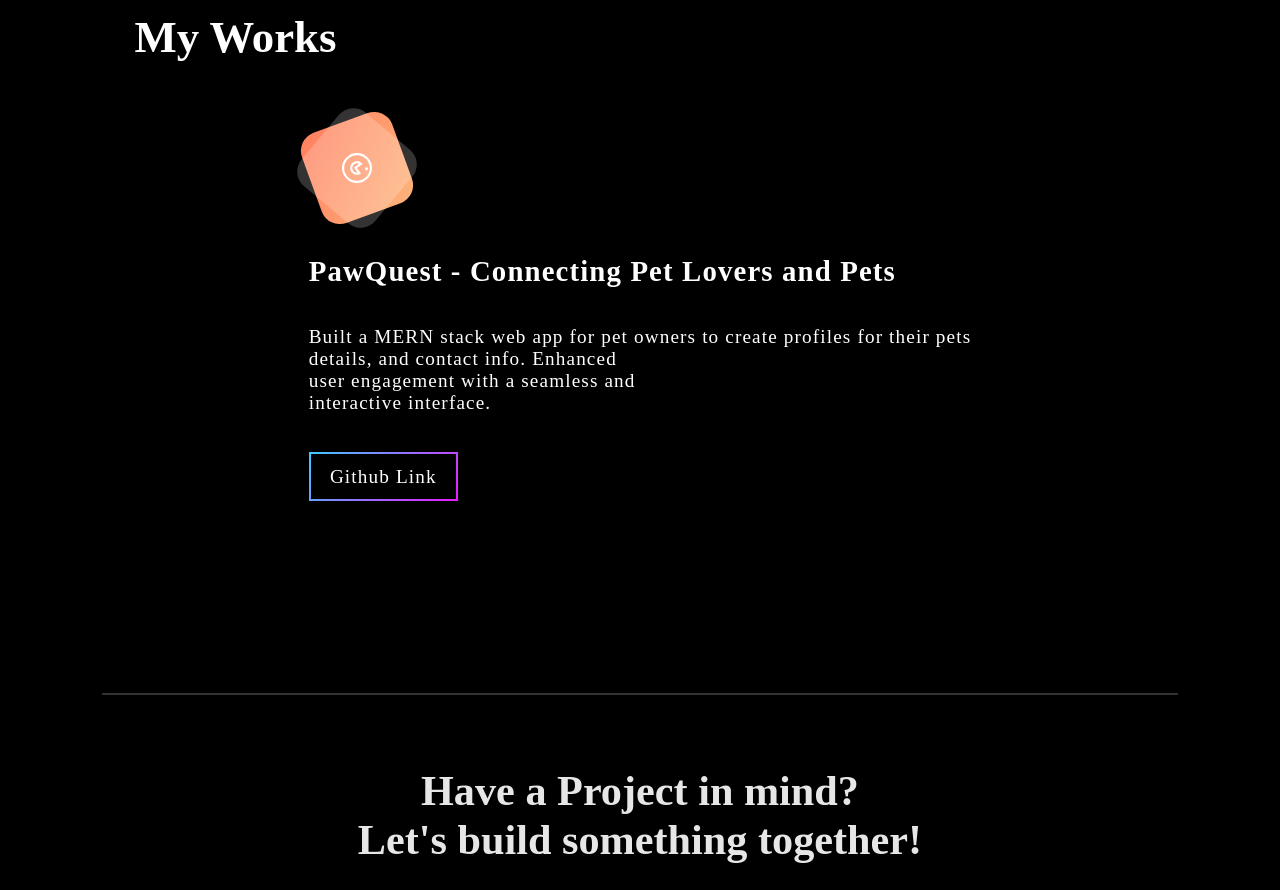
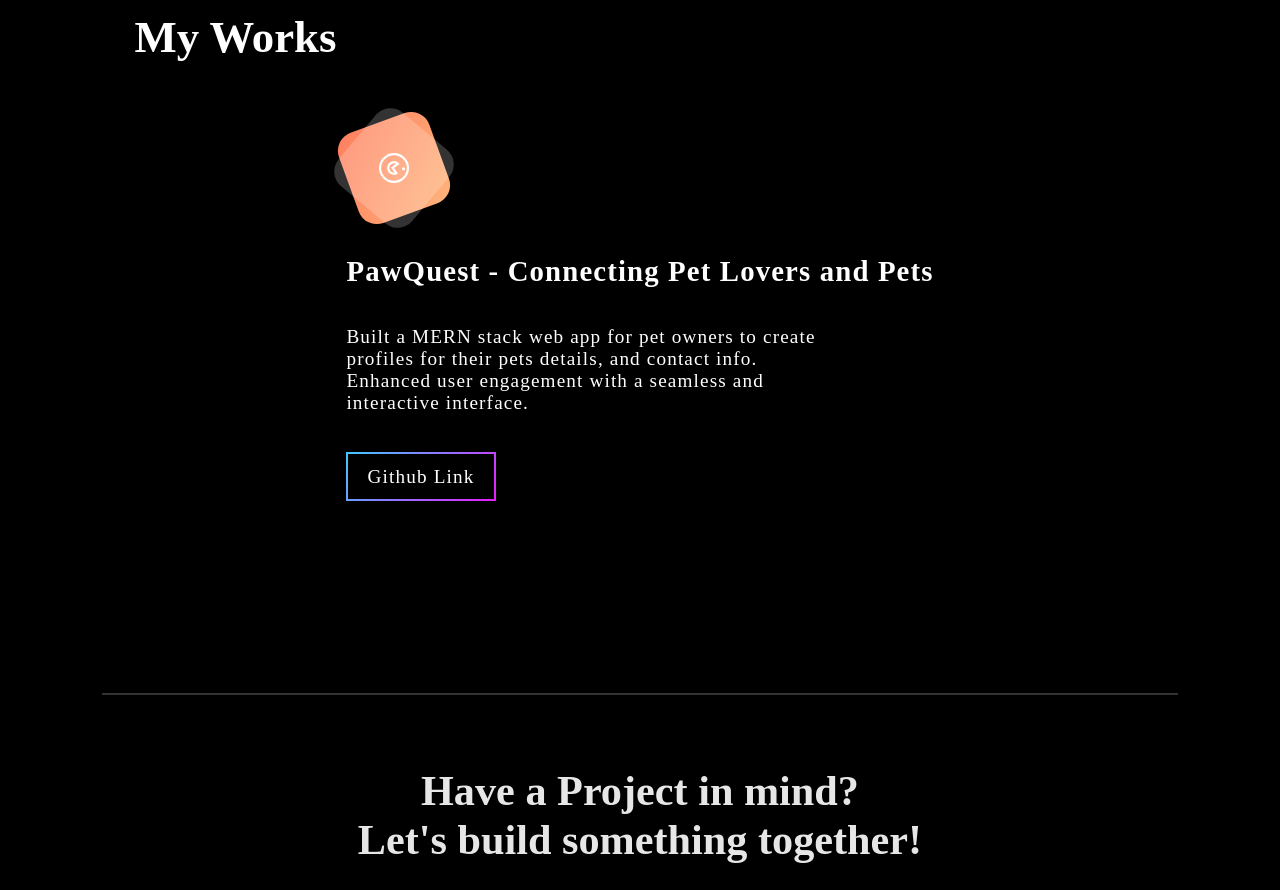
Before and after one commit to sanyxmm/Portfolio, a React (Vite) app: page / in a window 1280 px wide. Shown: the part 1860-2750 px from the top of the page. Built offline with nearby package versions, Linux system fonts and the light colour scheme.

Commit message:
Update Work.jsx

```diff
--- a/src/pages/Works/Work.jsx
+++ b/src/pages/Works/Work.jsx
@@ -15,7 +15,7 @@ const Work = () => {
       </div>
 
       <h2>PawQuest - Connecting Pet Lovers and Pets</h2>
-       Built a MERN stack web app for pet owners to create profiles for their pets <br /> details, and contact info. Enhanced <br />user engagement with a seamless and<br />  interactive interface.
+      <p>  Built a MERN stack web app for pet owners to create<br />  profiles for their pets details, and contact info. <br />Enhanced user engagement with a seamless and<br />  interactive interface.</p>
       <a href="https://github.com/sanyxmm/fidofinder" class="fancy-button">Github Link </a>
 
      </div>
```
